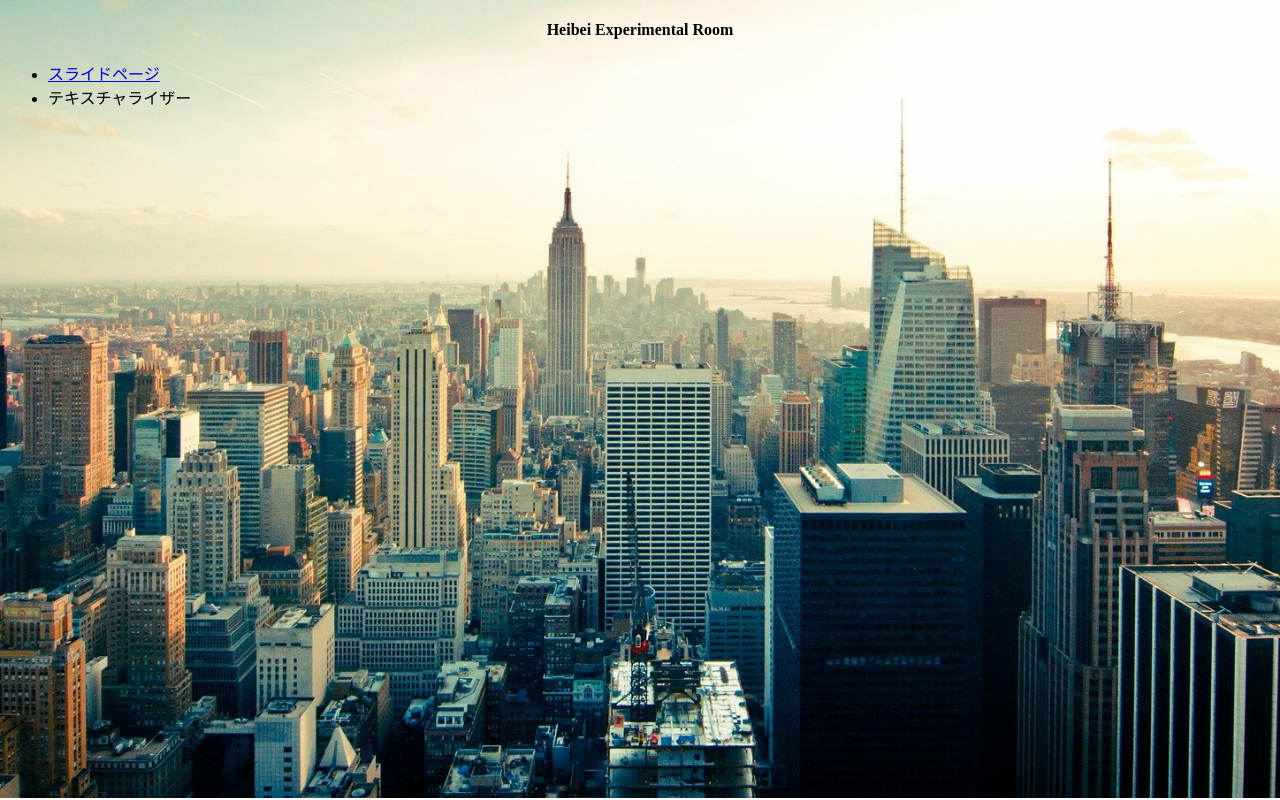
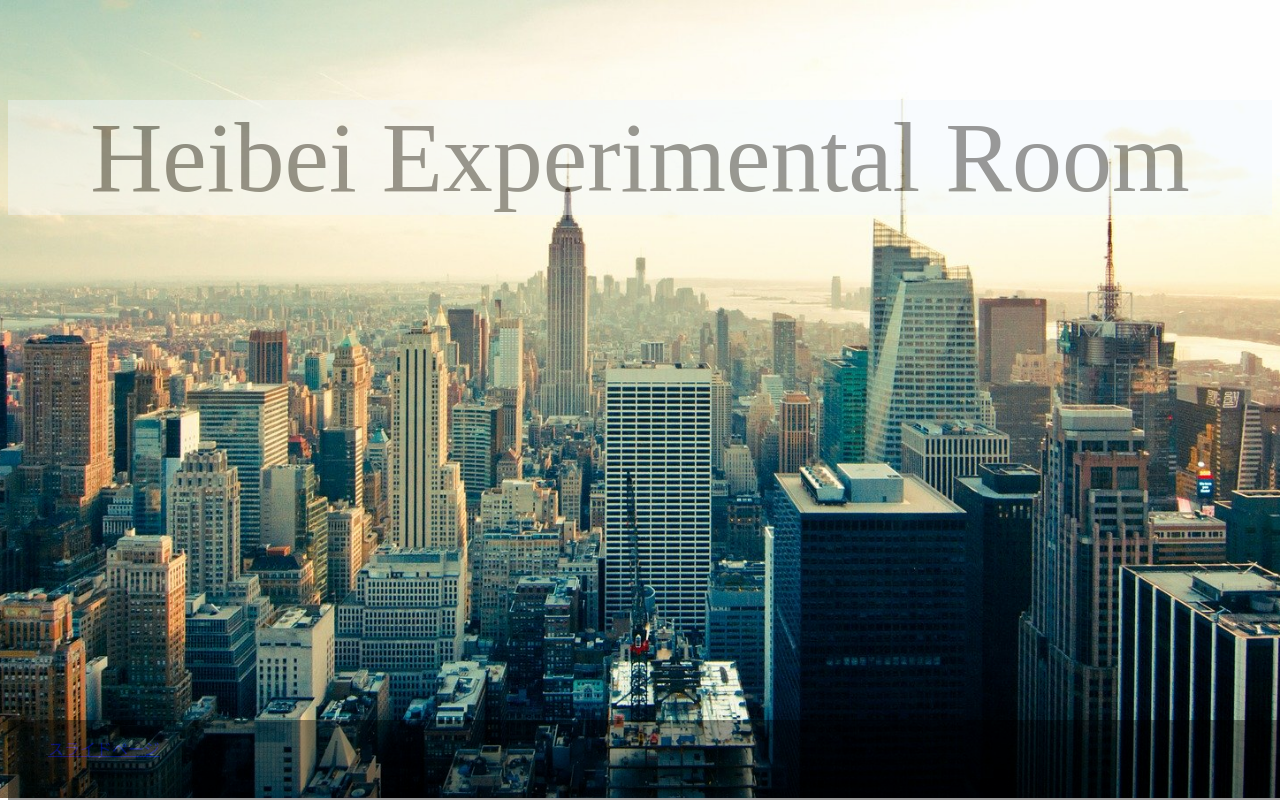
Before and after one commit to heibei2020/heibei2020.github.io, a website: page index.html in a window 1280 px wide. Drawn offline with Linux system fonts and the light colour scheme.

Commit message:
Style refine

```diff
--- a/index.html
+++ b/index.html
@@ -11,21 +11,39 @@
 		<script src="js/jquery-3.5.1.min.js"></script>
 		<script src="js/vegas.js"></script>
 		<style>
+
+		p.title {
+			font-size: 100px;
+		}
 		div.pagetitle {
-			text-align: center
+			background-color: aliceblue;
+			opacity: 40%;
+			text-align: center;
 		}
+		div.pagemenu {
+			width: 100%;
+			position:absolute;
+			background-color:black;
+			opacity: 40%;
+			bottom: 0%;
+		}
+		p.pagemenu {
+
+		}
+
 		</style>
 	</head>
 	<body>
 		<div class="pagetitle">
-			<H4>Heibei Experimental Room</H1>
+			<p class="title"> Heibei Experimental Room</p>
 		</div>
-		<div></div>
-		<div>
-			<ul>
-				<li><a href="markdown.html">スライドページ</a></li>
-				<li>テキスチャライザー</li>
-			</ul>
+		<div class="pagemenu">
+			<div>
+				<ul class="pagemenu">
+					<li><a href="markdown.html">スライドページ</a></li>
+					<li>テキスチャライザー</li>
+				</ul>
+			</div>
 		</div>
 	</body>
 		<script>
```
